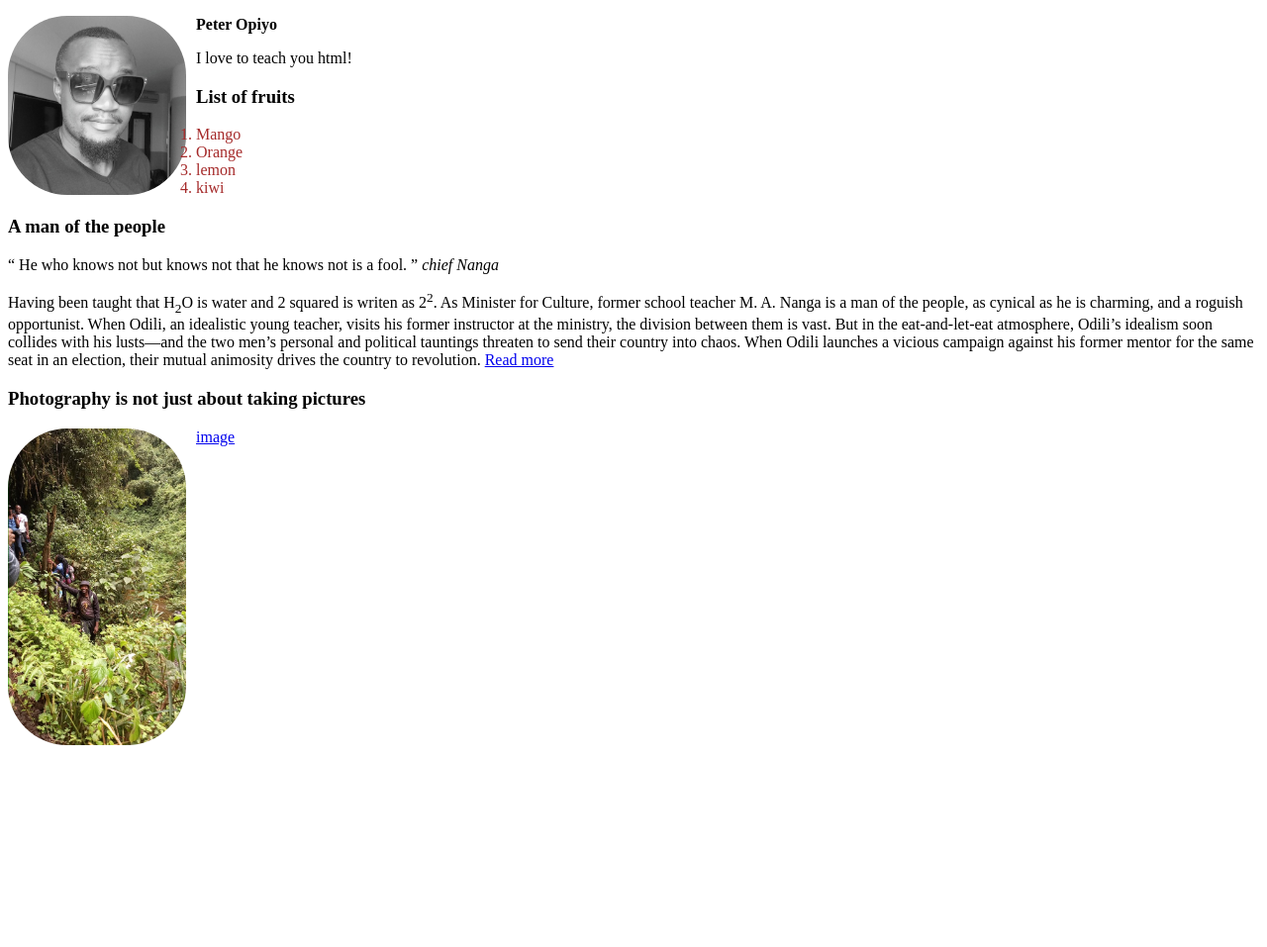
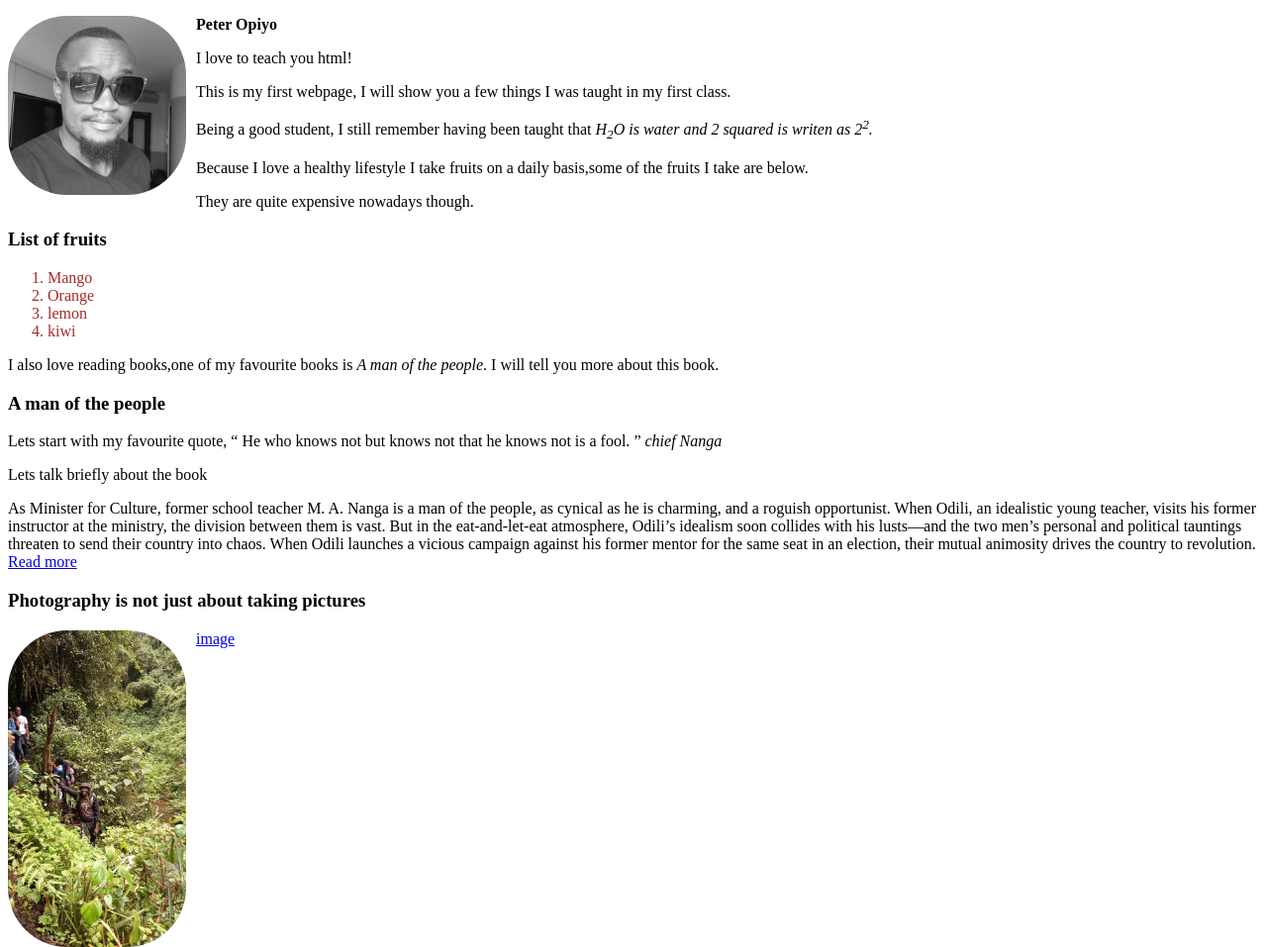
Before and after one commit to Poopiyo/assignment, a plain HTML site: page index.html in a window 1280 px wide. Shown: the whole page at 99% size. Before the commit the page ends 800 px from the top, so only its background shows below. Drawn offline with Linux system fonts and the light colour scheme.

Commit message:
https://github.com/Poopiyo/assignment.git

```diff
--- a/index.html
+++ b/index.html
@@ -25,7 +25,11 @@
 </body>
 
 </html>
+<p> This is my first webpage, I will show you a few things I was taught in my first class.</p>
+<p>Being a good student, I still remember having been taught that <em>H<sub>2</sub>O is water and 2 squared is writen as 2<sup>2</sup>.</em></p>
 <p>
+    <p>Because I love a healthy lifestyle I take fruits on a daily basis,some of the fruits I take are below.</p>
+    <P>They are quite expensive nowadays though.</P>
     <h3>List of fruits</h3>
     <ol>
         <li class="Font">Mango</li>
@@ -36,18 +40,19 @@
     </ol>
 </p>
 <p>
-
+    I also love reading books,one of my favourite books is <em>A man of the people</em>. I will tell you more about this book.
     <h3>A man of the people</h3>
-
+    Lets start with my favourite quote,
     <q>
         He who knows not but knows not that he knows not is a fool.
         </q>
     <cite>chief Nanga</cite>
 </p>
+<p>Lets talk briefly about the book</p>
 <p>
-    Having been taught that H<sub>2</sub>O is water and 2 squared is writen as 2<sup>2</sup>. As Minister for Culture, former school teacher M. A. Nanga is a man of the people, as cynical as he is charming, and a roguish opportunist. When Odili, an idealistic
-    young teacher, visits his former instructor at the ministry, the division between them is vast. But in the eat-and-let-eat atmosphere, Odili’s idealism soon collides with his lusts—and the two men’s personal and political tauntings threaten to send
-    their country into chaos. When Odili launches a vicious campaign against his former mentor for the same seat in an election, their mutual animosity drives the country to revolution.
+    As Minister for Culture, former school teacher M. A. Nanga is a man of the people, as cynical as he is charming, and a roguish opportunist. When Odili, an idealistic young teacher, visits his former instructor at the ministry, the division between them
+    is vast. But in the eat-and-let-eat atmosphere, Odili’s idealism soon collides with his lusts—and the two men’s personal and political tauntings threaten to send their country into chaos. When Odili launches a vicious campaign against his former mentor
+    for the same seat in an election, their mutual animosity drives the country to revolution.
     <a href="https://www.penguinrandomhouse.com/books/407/a-man-of-the-people-by-chinua-achebe/">Read more</a>
 
 </p>
```
